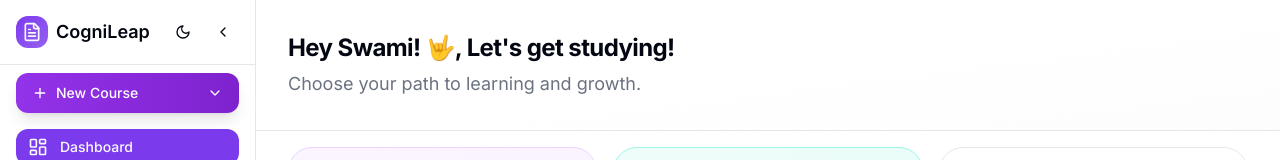
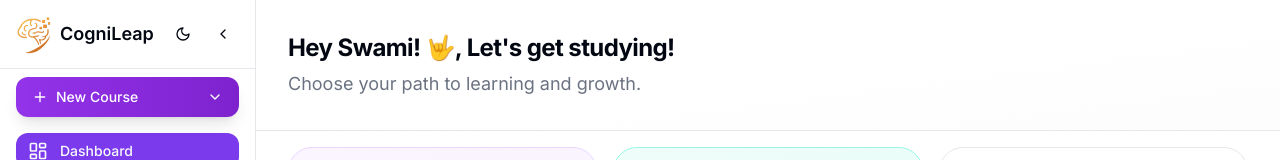
Before and after one commit to SamC0dex/cognileapai-mvp, a Next.js app: page /dashboard in a window 1280 px wide. Shown: the top 160 px of the page. Built offline with nearby package versions, Linux system fonts and the light colour scheme.

Commit message:
feat: add Logo component with light and dark mode support

```diff
--- a/src/components/header.tsx
+++ b/src/components/header.tsx
@@ -1,8 +1,9 @@
 'use client'
 
-import { Sun, Moon, FileText } from 'lucide-react'
+import { Sun, Moon } from 'lucide-react'
 import { useTheme } from 'next-themes'
 import Link from 'next/link'
+import { Logo } from './logo'
 
 export function Header() {
   const { theme, setTheme } = useTheme()
@@ -44,7 +45,7 @@ export function Header() {
       <div className="mx-auto max-w-7xl px-4 sm:px-6 lg:px-8">
         <div className="flex h-14 items-center justify-between">
           <Link href="/dashboard" className="flex items-center gap-2">
-            <FileText className="h-5 w-5 text-primary" />
+            <Logo width={24} height={24} />
             <span className="text-lg font-semibold">CogniLeap</span>
           </Link>
 
--- /dev/null
+++ b/src/components/logo.tsx
@@ -0,0 +1,37 @@
+'use client'
+
+import Image from 'next/image'
+import { cn } from '@/lib/utils'
+
+interface LogoProps {
+  className?: string
+  width?: number
+  height?: number
+}
+
+export function Logo({ className, width = 32, height = 32 }: LogoProps) {
+  // Use CSS to control visibility based on theme to avoid hydration issues
+  // Both images are always rendered but only one is visible at a time
+  return (
+    <div className={cn("relative inline-block", className)} style={{ width, height }}>
+      {/* Light mode logo - visible in light theme */}
+      <Image
+        src="/logo-light.png"
+        alt="CogniLeap Logo"
+        width={width}
+        height={height}
+        priority
+        className="absolute inset-0 object-contain dark:opacity-0 dark:invisible opacity-100 visible transition-opacity duration-150"
+      />
+      {/* Dark mode logo - visible in dark theme */}
+      <Image
+        src="/logo-dark.png"
+        alt="CogniLeap Logo"
+        width={width}
+        height={height}
+        priority
+        className="absolute inset-0 object-contain dark:opacity-100 dark:visible opacity-0 invisible transition-opacity duration-150"
+      />
+    </div>
+  )
+}
--- a/src/components/sidebar.tsx
+++ b/src/components/sidebar.tsx
@@ -9,7 +9,6 @@ import {
   Plus,
   LayoutDashboard,
   Settings,
-  FileText,
   Lightbulb,
   ChevronDown,
   MoreHorizontal,
@@ -32,6 +31,7 @@ import {
   Separator
 } from '@/components/ui'
 import { ClientOnly } from '@/components/client-only'
+import { Logo } from './logo'
 
 interface SidebarProps {
   isCollapsed?: boolean
@@ -108,18 +108,20 @@ export function Sidebar({ isCollapsed = false, onCollapsedChange }: SidebarProps
     >
       {/* Header */}
       <div className="flex items-center justify-between p-4 border-b border-sidebar-border">
-        {!collapsed && (
+        {!collapsed ? (
           <div className="flex items-center gap-2">
-            <div className="w-8 h-8 rounded-lg bg-gradient-to-br from-primary to-primary/80 flex items-center justify-center">
-              <FileText className="h-5 w-5 text-primary-foreground" />
-            </div>
+            <Logo width={36} height={36} />
             <span className="text-lg font-semibold text-sidebar-foreground">
               CogniLeap
             </span>
           </div>
+        ) : (
+          <div className="flex justify-center">
+            <Logo width={32} height={32} />
+          </div>
         )}
 
-        {/* Show theme toggle only when not collapsed, otherwise show collapse toggle centered */}
+        {/* Show theme toggle only when not collapsed, otherwise show collapse toggle */}
         {!collapsed ? (
           <div className="flex items-center gap-2">
             {/* Theme Toggle */}
@@ -148,9 +150,12 @@ export function Sidebar({ isCollapsed = false, onCollapsedChange }: SidebarProps
               <ChevronLeft className="h-4 w-4" />
             </Button>
           </div>
-        ) : (
-          <div className="flex justify-center">
-            {/* Collapse Toggle - centered when collapsed */}
+        ) : null}
+      </div>
+
+      {/* Collapse toggle for collapsed state */}
+      {collapsed && (
+        <div className="flex justify-center py-2">
           <Button
             variant="ghost"
             size="icon"
@@ -161,7 +166,6 @@ export function Sidebar({ isCollapsed = false, onCollapsedChange }: SidebarProps
           </Button>
         </div>
       )}
-      </div>
 
       {/* Workspace Selector removed per request */}
 
```
Also changed, not shown: public/logo-dark.png (added), public/logo-light.png (added). Lines whose indentation alone changed are shown as unchanged.
